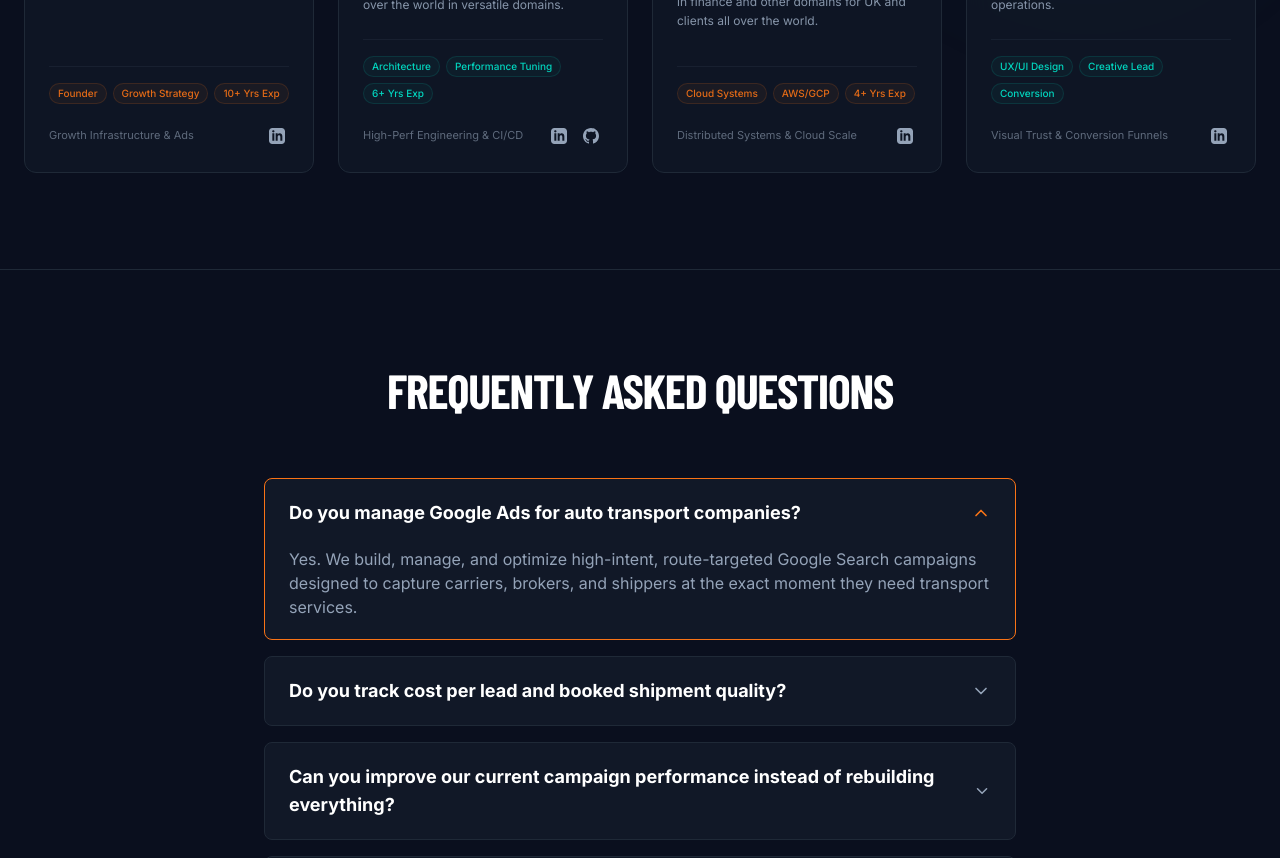
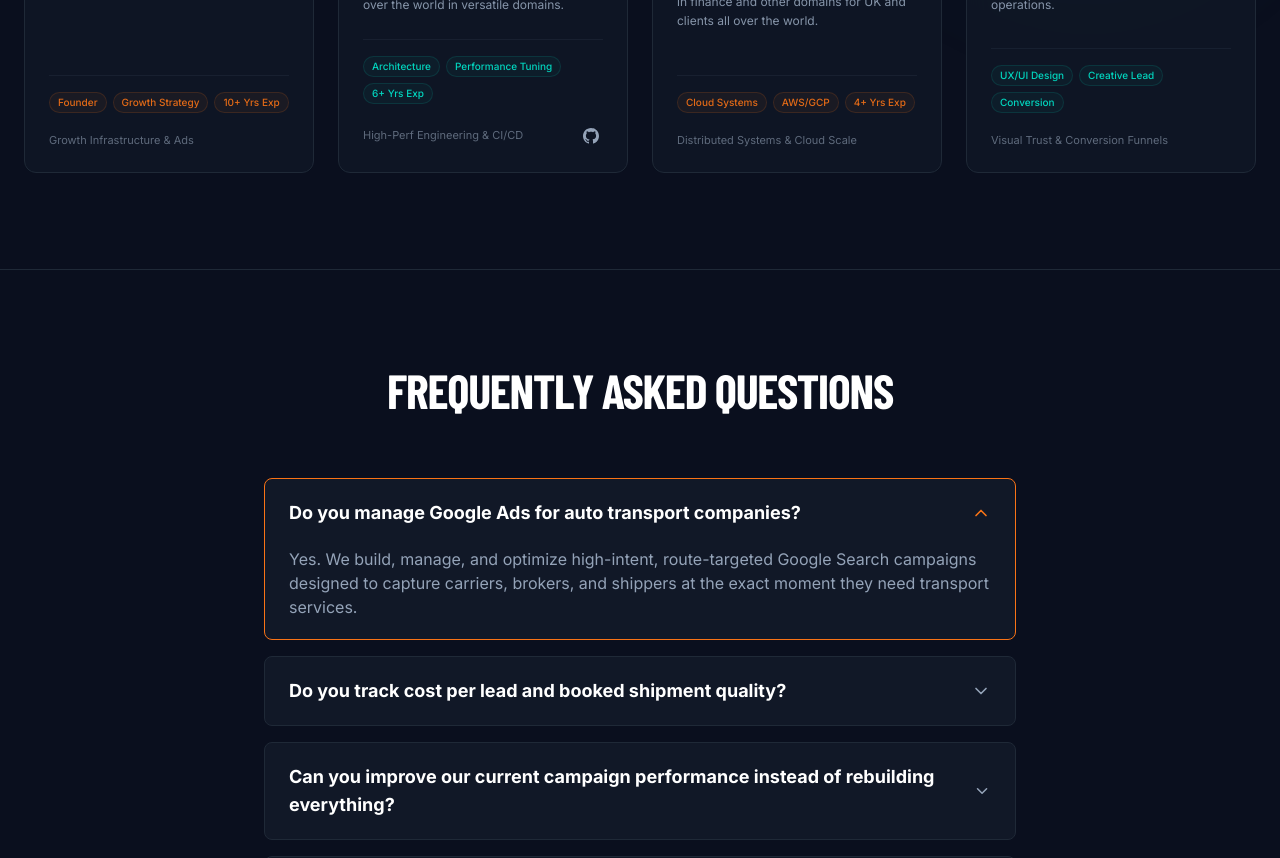
Before and after one commit to vatsalvadia/Portfolio, a Next.js app in the folder auto-transport-growth/: page / in a window 1280 px wide. Shown: the part 6380-7238 px from the top of the page. Built offline with nearby package versions, Linux system fonts and the light colour scheme; a web font is replaced by a local one.

Commit message:
style: remove LinkedIn links from team member cards

```diff
--- a/auto-transport-growth/src/components/TeamSection.tsx
+++ b/auto-transport-growth/src/components/TeamSection.tsx
@@ -14,7 +14,6 @@
   experience: string;
   specialty: string;
   links: {
-    linkedin?: string;
     github?: string;
   };
   icon: React.ReactNode;
@@ -30,9 +29,7 @@
       badges: ["Founder", "Growth Strategy", "10+ Yrs Exp"],
       experience: "10+ Years",
       specialty: "Growth Infrastructure & Ads",
-      links: {
-        linkedin: "https://linkedin.com",
-      },
+      links: {},
       icon: <Award className="w-5 h-5 text-brand-orange" />,
     },
     {
@@ -44,7 +41,6 @@
       experience: "6+ Years",
       specialty: "High-Perf Engineering & CI/CD",
       links: {
-        linkedin: "https://linkedin.com",
         github: "https://github.com",
       },
       icon: <Cpu className="w-5 h-5 text-teal-400" />,
@@ -57,9 +53,7 @@
       badges: ["Cloud Systems", "AWS/GCP", "4+ Yrs Exp"],
       experience: "4+ Years",
       specialty: "Distributed Systems & Cloud Scale",
-      links: {
-        linkedin: "https://linkedin.com",
-      },
+      links: {},
       icon: <Cpu className="w-5 h-5 text-brand-orange" />,
     },
     {
@@ -70,9 +64,7 @@
       badges: ["UX/UI Design", "Creative Lead", "Conversion"],
       experience: "Design Master",
       specialty: "Visual Trust & Conversion Funnels",
-      links: {
-        linkedin: "https://linkedin.com",
-      },
+      links: {},
       icon: <Sparkles className="w-5 h-5 text-teal-400" />,
     },
   ];
@@ -174,19 +166,6 @@
                         {member.specialty}
                       </span>
                       <div className="flex items-center gap-2">
-                        {member.links.linkedin && (
-                          <a
-                            href={member.links.linkedin}
-                            target="_blank"
-                            rel="noopener noreferrer"
-                            className="hover:text-brand-orange transition-colors p-1"
-                            title="LinkedIn"
-                          >
-                            <svg className="w-4 h-4 fill-current" viewBox="0 0 24 24" xmlns="http://www.w3.org/2000/svg">
-                              <path d="M19 0h-14c-2.761 0-5 2.239-5 5v14c0 2.761 2.239 5 5 5h14c2.762 0 5-2.239 5-5v-14c0-2.761-2.238-5-5-5zm-11 19h-3v-11h3v11zm-1.5-12.268c-.966 0-1.75-.779-1.75-1.75s.784-1.75 1.75-1.75 1.75.779 1.75 1.75-.784 1.75-1.75 1.75zm13.5 12.268h-3v-5.604c0-3.368-4-3.113-4 0v5.604h-3v-11h3v1.765c1.396-2.586 7-2.777 7 2.476v6.759z"/>
-                            </svg>
-                          </a>
-                        )}
                         {member.links.github && (
                           <a
                             href={member.links.github}
```
